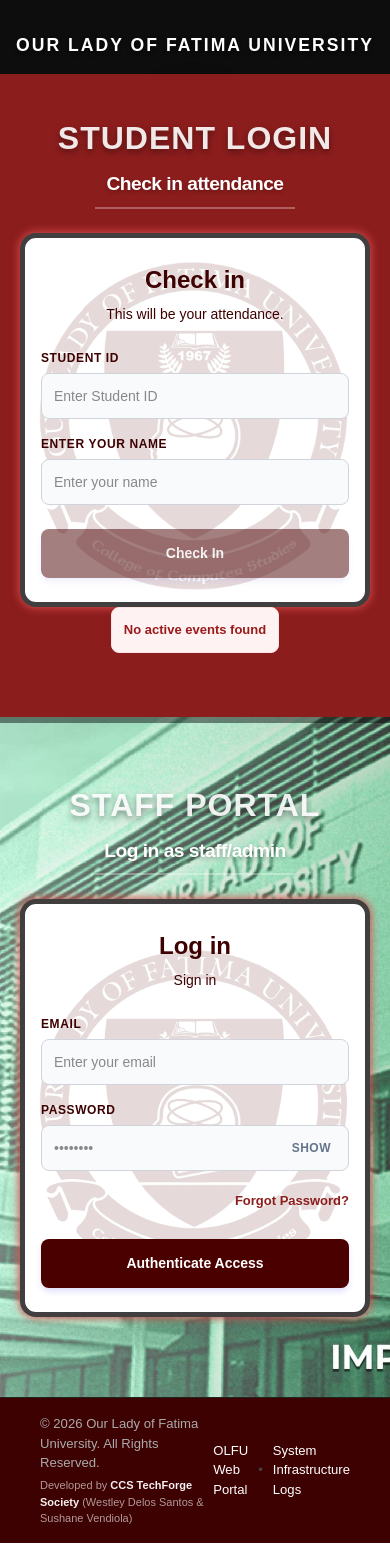
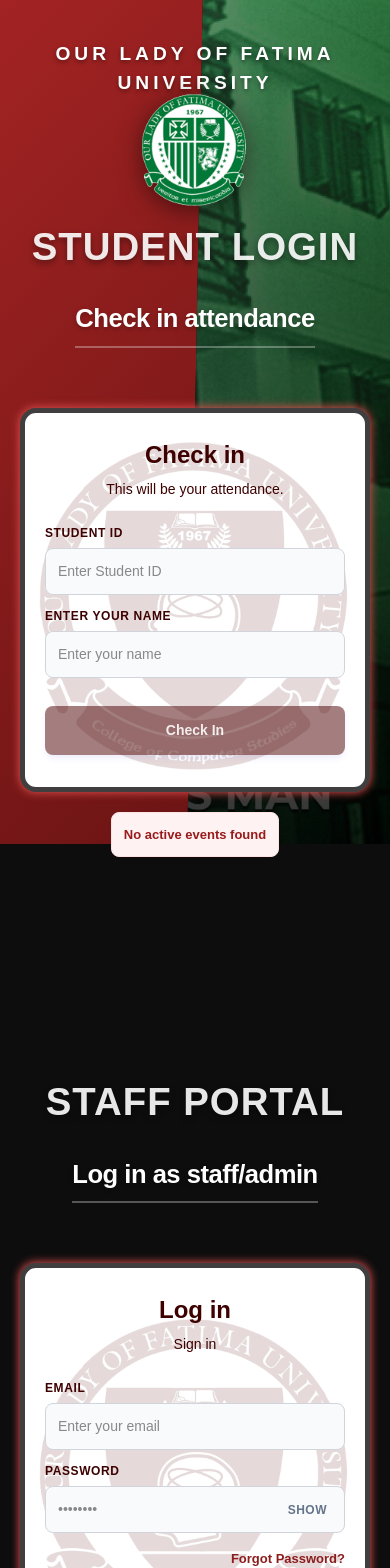
Before and after one commit to derpycke64/CCS-ATTENDANCE-SYSTEM, a Next.js app in the folder attendance-system-ts/: page /login in a window 390 px wide. Shown: the top 1568 px of the page. Before the commit the page ends 1543 px from the top, so only its background shows below. Built offline with nearby package versions, Linux system fonts and the light colour scheme; no server answers; the database is empty.

Commit message:
responsive things for mobile

```diff
--- a/attendance-system-ts/app/login/logincss.css
+++ b/attendance-system-ts/app/login/logincss.css
@@ -468,115 +468,82 @@
 
 
 @media (max-width: 1024px) {
-  .login-input {
-    font-size: 16px !important;
-    padding: 10px 12px;
-  }
-  .login-input::placeholder {
-    font-size: 14px;
-  }
-  .login-viewport {
-    display: block;
-    width: 100%;
-    height: auto;
-    min-height: 100vh;
-    overflow-y: auto;
-    overflow-x: hidden;
-    background: #8c1d1d;
+  html, body {
+    overflow-y: auto !important;
+    overflow-x: hidden !important;
+    height: auto !important;
+    min-height: 100vh !important;
   }
 
-
-  .split-panel {
-    display: none;
+  .login-viewport {
+    display: flex !important;
+    flex-direction: column !important;
+    height: auto !important;
+    min-height: 100vh !important;
+    max-height: none !important;
+    width: 100% !important;
+    max-width: 100vw !important;
+    overflow: visible !important;
+    overflow-y: visible !important;
   }
 
-
+  .login-content-grid,
   .login-content-flex-container {
     display: flex !important;
-    flex-direction: column;
-    width: 100%;
-    height: auto;
-    min-height: 100vh;
+    flex-direction: column !important;
     grid-template-columns: none !important;
+    height: auto !important;
+    min-height: auto !important;
+    max-height: none !important;
+    width: 100% !important;
   }
 
-
-  .content-col,
-  .login-viewport.expand-left .content-col-right,
-  .login-viewport:has(.content-col-left :focus) .content-col-right,
-  .login-viewport.expand-right .content-col-left,
-  .login-viewport:has(.content-col-right :focus) .content-col-left {
+  .content-col {
     display: flex !important;
-    flex: none !important;
-    width: 100%;
-    max-width: 100%;
-    opacity: 1 !important;
-    transform: none !important;
-    visibility: visible !important;
-    pointer-events: auto !important;
-    box-sizing: border-box;
-  }
-
-  .content-col-left {
-    padding: 40px 20px 48px 20px;
-    background: #8c1d1d;
-  }
-
-
-  .content-col-right {
-    padding: 64px 20px 80px 20px;
-    position: relative;
-    background: url('/olfu-campus.jpg') center center / cover no-repeat;
-  }
-
-
-  .content-col-right::before {
-    content: "";
-    position: absolute;
-    top: 0;
-    left: 0;
-    width: 100%;
-    height: 6px;
-    background-color: rgba(0, 0, 0, 0.45);
-  }
-
-  .portal-main-header {
-    position: relative;
-    top: 0;
-    left: 0;
-    transform: none;
-    margin-top: 32px;
-    margin-bottom: 16px;
-    font-size: 1.1rem;
-    letter-spacing: 2px;
-    color: #ffffff !important;
-    text-align: center;
-    width: 100%;
-    padding: 0 16px;
-    box-sizing: border-box;
-    text-shadow: 0 2px 4px rgba(0, 0, 0, 0.6);
-  }
-
-  .side-label {
-    font-size: 2rem;
-    margin-bottom: 8px;
-  }
-
-  .card-section-title {
-    font-size: 1.2rem;
-    margin-bottom: 12px;
-    text-align: center;
+    flex-direction: column !important;
+    align-items: center !important;
+    justify-content: flex-start !important;
+    padding: 160px 20px 40px 20px !important;
+    box-sizing: border-box !important;
+    width: 100% !important;
+    height: auto !important;
+    min-height: auto !important;
   }
 
   .student-card, .login-card {
-    margin-top: 12px;
-    width: 100%;
-    max-width: 360px;
-    padding: 24px 16px;
-    box-sizing: border-box;
+    margin-top: 48px !important;
+    margin-bottom: 20px !important;
+    width: 100% !important;
+    max-width: 360px !important;
+    height: auto !important;
+    min-height: auto !important;
+    padding: 24px 20px 32px 20px !important;
+    box-sizing: border-box !important;
   }
 
-  .split-reset-btn {
-    display: none !important;
+  .form-group {
+    margin-bottom: 12px !important;
+    width: 100% !important;
+  }
+
+  .login-submit-button, .submit-button {
+    margin-top: 16px !important;
+    width: 100% !important;
+  }
+
+  .portal-footer {
+    position: relative !important;
+    margin-top: auto !important;
+    height: auto !important;
+    min-height: auto !important;
+    max-height: none !important;
+    width: 100% !important;
+    display: flex !important;
+    flex-direction: column !important;
+    gap: 12px !important;
+    padding: 24px 20px !important;
+    box-sizing: border-box !important;
+    background: #0f172a !important;
+    border-top: 1px solid rgba(255, 255, 255, 0.1);
   }
 }
```
Also changed, not shown: attendance-system-ts/app/admin/admincss.css (+53 -6 lines).
